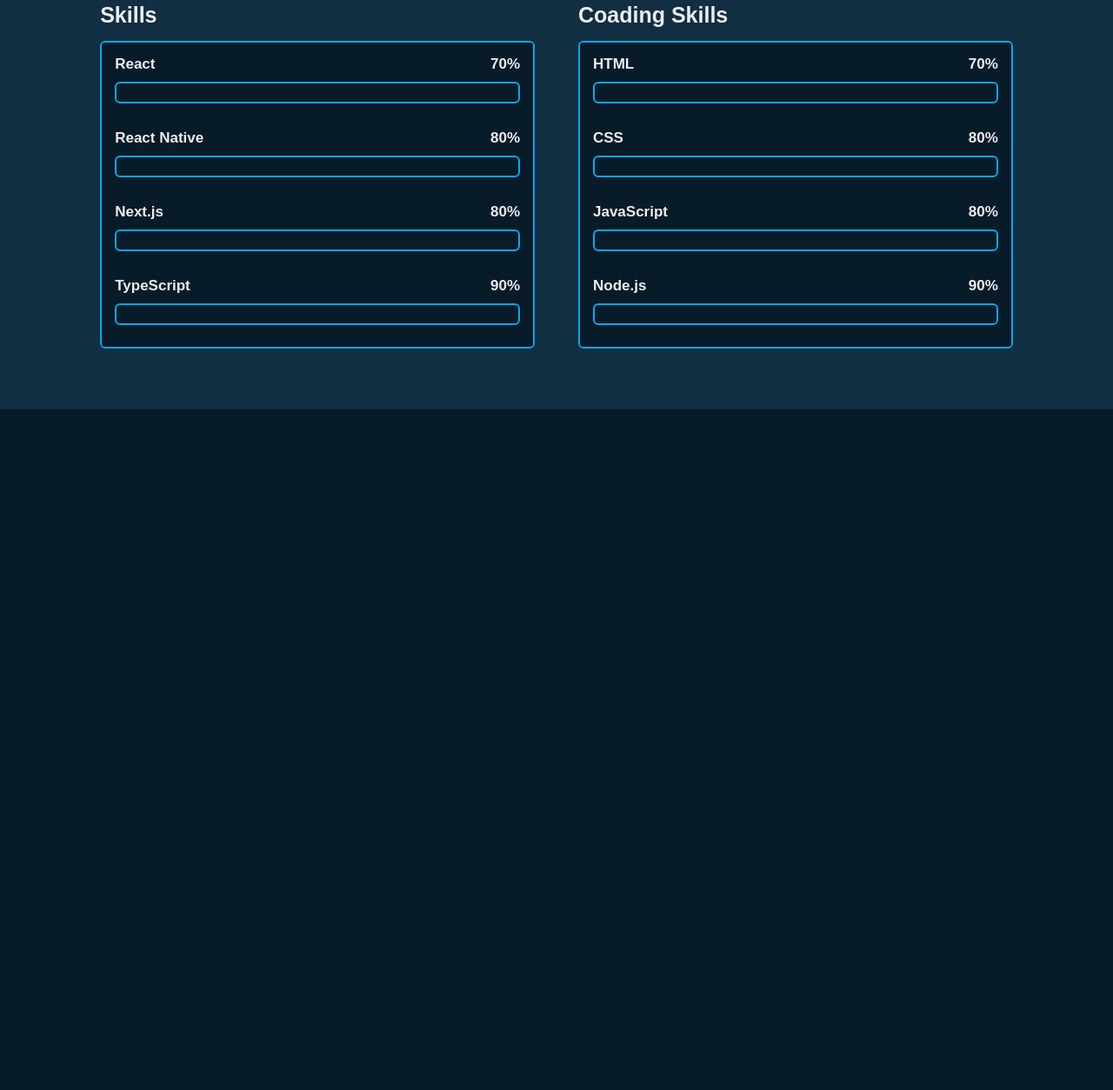
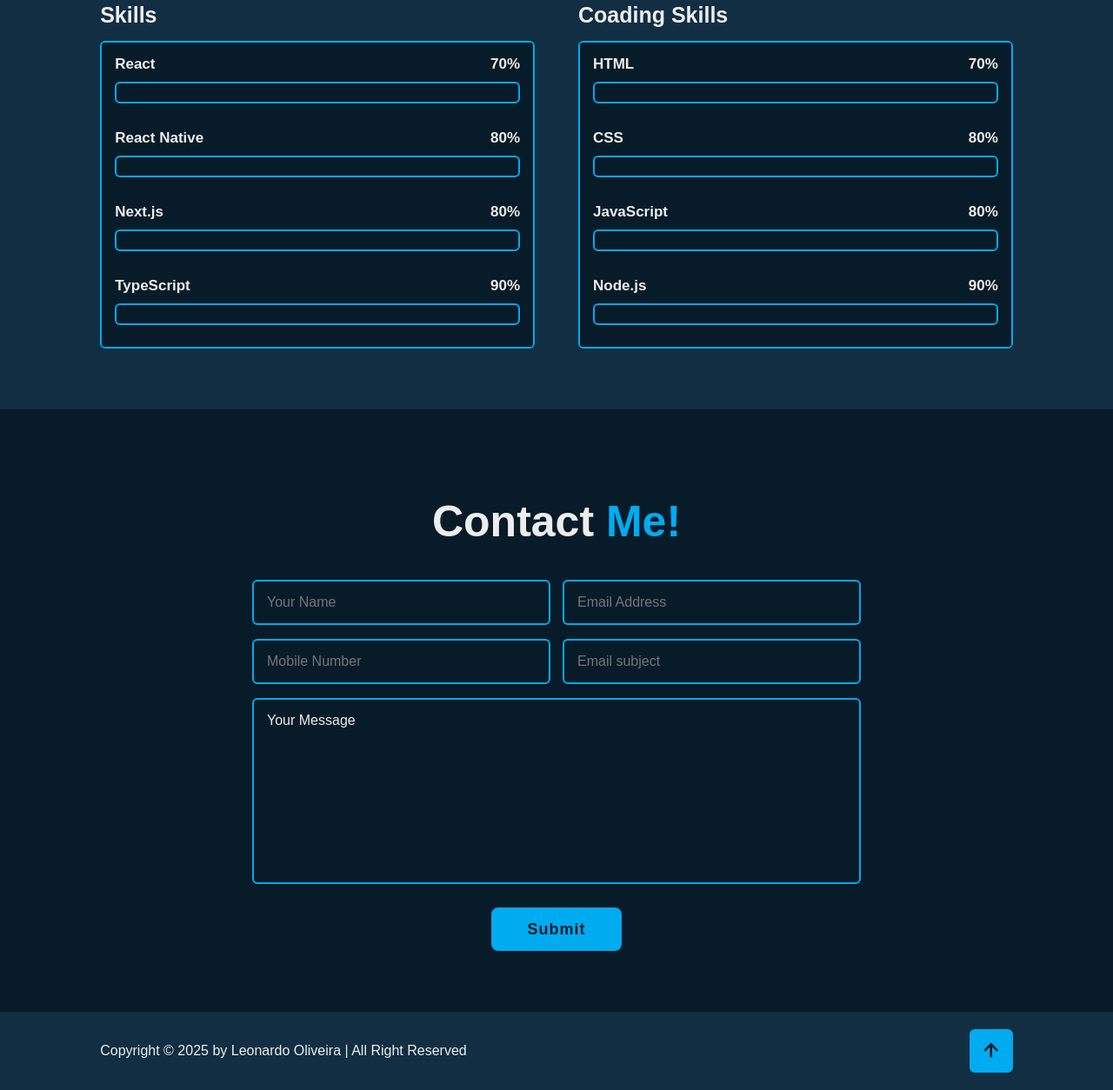
Before and after one commit to PedroLeoo07/Portfolio, a plain HTML site: page index.html in a window 1280 px wide. Shown: the part 2590-3844 px from the top of the page at 87% size. Before the commit the page ends 3061 px from the top, so only its background shows below. Drawn offline with nearby package versions, Linux system fonts and the light colour scheme.

Commit message:
finished page contact

```diff
--- a/assets/style.css
+++ b/assets/style.css
@@ -493,3 +493,128 @@ skills-content .progress .bar span{
 .skills-column:nth-child(2) .skills-content .progress:nth-child(4) .bar span{
   width: 90%;
 }
+
+.contact{
+  min-height: auto;
+  padding-bottom: 7rem;
+}
+
+.contact form{
+  max-width: 70rem;
+  margin: 0 auto;
+  text-align: center;
+}
+
+.contact form .input-box{
+  position: relative;
+  display: flex;
+  justify-content: space-between;
+  flex-wrap: wrap;
+}
+
+.contact form .input-box .input-field{
+  position: relative;
+  width: 49%;
+  margin: .8rem 0;
+}
+
+.contact form .input-box .input-field input,
+.contact form .textarea-field textarea{
+  width: 100%;
+  height: 100%;
+  padding: 1.5rem;
+  font-size: 1.6rem;
+  color: var(--text-color);
+  background: transparent;
+  border-radius: .6rem;
+  border: .2rem solid var(--main-color);
+}
+
+.contact form .input-box .input-field input,
+.contact form .textarea-field textarea::placeholder{
+  color: var(--text-color);
+}
+
+.contact form .focus {
+  position: absolute;
+  top: 0;
+  left: 0;
+  width: 0;
+  height: 100%;
+  background-color: var(--second-bg-color);
+  border-radius: .6rem;
+  z-index: -1;
+  transition: .5s;
+}
+
+.contact form .input-box .input-field input:focus ~ .focus,
+.contact form .input-box .input-field input:valid ~ .focus,
+.contact form .textarea-field textarea:focus ~ .focus,
+.contact form .textarea-field textarea:valid ~ .focus{
+  width: 100%;
+}
+
+.contact form .textarea-field{
+  position: relative;
+  margin: .8rem 0 2.7rem;
+  display: flex;
+}
+
+.contact form .textarea-field textarea{
+ resize: none;
+}
+
+.contact form .btn-box.btns .btn{
+  cursor: pointer;
+}
+
+.footer {
+  display: flex;
+  justify-content: space-between;
+  align-items: center;
+  flex-wrap: wrap;
+  padding: 2rem 9%;
+  background: var(--second-bg-color);
+}
+
+.footer-text p{
+  font-size: 1.6rem;
+}
+
+.footer-iconTop a {
+  position: relative;
+  display: inline-flex;
+  justify-content: center;
+  align-items: center;
+  padding: .8rem;
+  background: var(--main-color);
+  border: .2rem solid var(--main-color);
+  border-radius: .6rem;
+  z-index: 1;
+  overflow: hidden;
+}
+
+.footer-iconTop a::before{
+  content: '';
+  position: absolute;
+  top: 0;
+  left: 0;
+  width: 0;
+  height: 100%;
+  background: var(--second-bg-color);
+  z-index: -1;
+  transition: .5s;
+}
+
+.footer-iconTop a:hover::before{
+  width: 100%;
+}
+
+.footer-iconTop a i{
+  font-size: 3rem;
+  color: var(--bg-color);
+}
+
+.footer-iconTop a:hover i{
+  color: var(--main-color);
+}
--- a/index.html
+++ b/index.html
@@ -210,6 +210,55 @@
 
     </section>
 
+    <section class="contact" id="contact">
+      <h2 class="heading">Contact <span>Me!</span></h2>
+
+      <form action="#">
+        <div class="input-box">
+          <div class="input-field">
+            <input type="text" placeholder="Your Name" required>
+            <span class="focus">  </span>
+          </div>
+
+          <div class="input-field">
+            <input type="text" placeholder="Email Address" required>
+            <span class="focus">  </span>
+          </div>
+        </div>
+
+        <div class="input-box">
+          <div class="input-field">
+            <input type="number" placeholder="Mobile Number" required>
+            <span class="focus">  </span>
+          </div>
+
+          <div class="input-field">
+            <input type="text" placeholder="Email subject" required>
+            <span class="focus">  </span>
+          </div>
+        </div>
+
+        <div class="textarea-field">
+          <textarea name="" id="" cols="30" rows="10" placeholder="Your Message" required></textarea>
+          <span class="focus"></span>
+        </div>
+
+        <div class="btn-box btns">
+          <button type="submit" class="btn">Submit</button>
+        </div>
+      </form>
+    </section>
+
+    <footer class="footer">
+      <div class="footer-text">
+        <p>Copyright &copy; 2025 by Leonardo Oliveira | All Right Reserved</p>
+      </div>
+
+      <div class="footer-iconTop">
+        <a href=""><i class='bx bx-up-arrow-alt'></i></a>
+      </div>
+    </footer>
+
 
     <script src="js/script.js"></script>
 </body>
```
